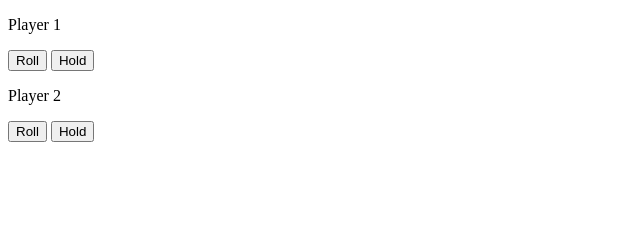
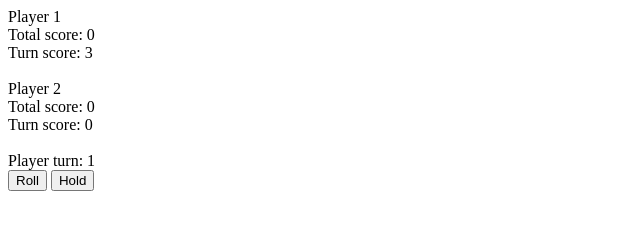
Before and after one commit to aidanwilliams01/pig-dice, a plain HTML site: page index.html in a window 1280 px wide. Both pictures are taken after a click on the button "Roll". Shown: the whole page, without its empty margins (0-640 px from the left). Drawn offline with Linux system fonts and the light colour scheme.

Commit message:
update HTML and Javascript to display score totals, player turn, and a message when a player has met the win condition

```diff
--- a/index.html
+++ b/index.html
@@ -6,17 +6,31 @@
 </head>
 <body>
   <form>
-    <p>Player 1</p>
-    <p id="totalScore1"></p>
-    <p id="turnScore1"></p>
-    <button id="roll1" value="roll">Roll</button>
-    <button id="hold1" value="hold">Hold</button>
+    <label>Player 1</label>
     <br>
-    <p>Player 2</p>
-    <p id="totalScore2"></p>
-    <p id="turnScore2"></p>
+    <label>Total score: </label>
+    <label id="totalScore1">0</label>
+    <br>
+    <label>Turn score: </label>
+    <label id="turnScore1">0</label>
+    <br>
+    <br>
+    <label>Player 2</label>
+    <br>
+    <label>Total score: </label>
+    <label id="totalScore2">0</label>
+    <br>
+    <label>Turn score: </label>
+    <label id="turnScore2">0</label>
+    <br>
+    <br>
+    <label>Player turn:</label>
+    <label id="playerTurn">1</label>
+    <br>
     <button id="roll2" value="roll">Roll</button>
     <button id="hold2" value="hold">Hold</button>
+    <br>
+    <p></p>
   </form>
 </body>
 </html>
--- a/js/scripts.js
+++ b/js/scripts.js
@@ -50,12 +50,30 @@ function onPageLoad() {
     const submissionType = document.activeElement.value;
     if (submissionType === 'roll') {
       playerTurn = roll(playerTurn, score1, score2);
+      document.querySelector("#turnScore1").innerText = score1.turnScore;
+      document.querySelector("#turnScore2").innerText = score2.turnScore;
     }
     else {
       playerTurn = hold(playerTurn, score1, score2);
+      document.querySelector("#turnScore1").innerText = 0;
+      document.querySelector("#turnScore2").innerText = 0;
     }
-    // document.querySelector("p").removeAttribute("class");
-    // document.querySelector("p").innerText = outputString;
+    if (playerTurn % 2 != 0) {
+      document.querySelector("#playerTurn").innerText = 1;
+    }
+    else {
+      document.querySelector("#playerTurn").innerText = 2;
+    }
+    if (score1.totalScore + score1.turnScore >= 100) {
+      document.querySelector("p").innerText = `Player 1 wins`;
+      form.removeEventListener("submit", formSubmission);
+    }
+    else if (score2.totalScore + score2.turnScore >= 100) {
+      document.querySelector("p").innerText = `Player 2 wins`;
+      form.removeEventListener("submit", formSubmission);
+    }
+    document.querySelector("#totalScore1").innerText = score1.totalScore;
+    document.querySelector("#totalScore2").innerText = score2.totalScore;
   }
   form.addEventListener("submit", formSubmission);
 }
```
